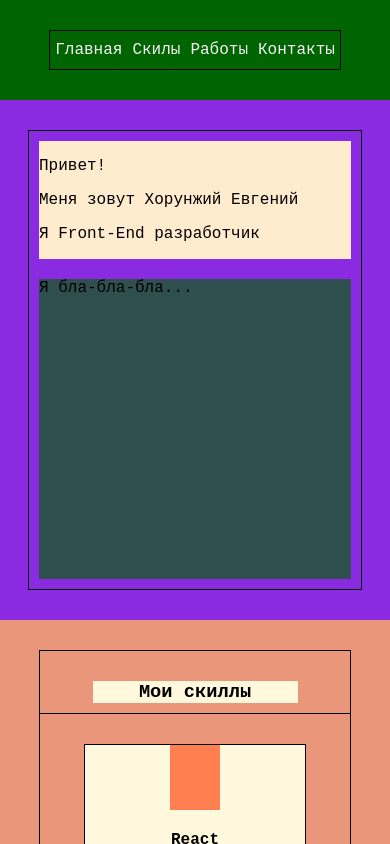
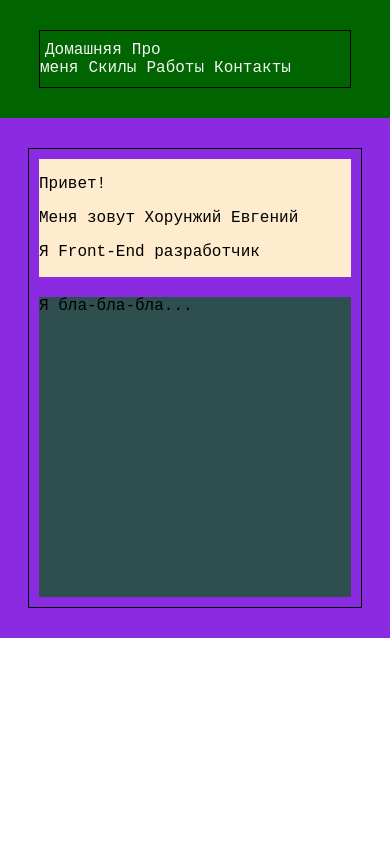
Before and after one commit to ZHe-testName/my_portfolio, a React (Create React App) app: page /#/home in a window 390 px wide. Before the commit this address led to /#/. Shown: the top 844 px of the page. Built offline with nearby package versions, Linux system fonts and the light colour scheme.

Commit message:
Added pouting and change all view

```diff
--- a/package.json
+++ b/package.json
@@ -8,6 +8,7 @@
     "@testing-library/user-event": "^12.1.10",
     "react": "^17.0.2",
     "react-dom": "^17.0.2",
+    "react-router": "^5.2.1",
     "react-router-dom": "^5.3.0",
     "react-scripts": "4.0.3",
     "web-vitals": "^1.0.1"
--- a/src/App.jsx
+++ b/src/App.jsx
@@ -1,27 +1,33 @@
 import React from 'react';
+import {Route, Redirect} from 'react-router-dom';
 
 import c from './app.module.css';
 
+import Home from './components/home/Home';
+import Contacts from './components/contacts/Contacts';
+import Header from './components/nav_bar/NavBar';
+import MyWorks from './components/my_works/MyWorks';
+import Skills from './components/skills/Skills';
 import AboutMe from './components/about_me/AboutMe';
-import Contacts from './components/contacts/Contacts';
-import Footer from './components/footer/Footer';
-import Header from './components/header/Header';
-import MyWorks from './components/my_works/MyWorks';
-import RemoteJob from './components/remote_job/RemoteJob';
-import ScrollUpButton from './components/scroll_up_button/ScrollUpButton';
-import Skills from './components/skills/Skills';
 
 function App() {
   return (
     <main className={c.app}>
         <Header />
-        <AboutMe />
-        <Skills />
-        <MyWorks />
-        <RemoteJob />
-        <Contacts />
-        <Footer />
-        <ScrollUpButton />
+
+        <div className="mainContent">
+          <Route path={'/'} exact render={() => <Redirect to="/home"/>}/>
+
+          <Route path="/home" render={() => <Home/>}/>
+
+          <Route path="/about_me" render={() => <AboutMe/>}/>
+
+          <Route path="/skills" render={() => <Skills/>}/>
+
+          <Route path="/works" render={() => <MyWorks/>}/>
+
+          <Route path="/contacts" render={() => <Contacts/>}/>
+        </div>
     </main>
   );
 }
--- a/src/components/about_me/AboutMe.jsx
+++ b/src/components/about_me/AboutMe.jsx
@@ -2,21 +2,11 @@
 
 import c from './about_me.module.css';
 
-function AboutMe() {
+function AboutMe(props) {
     return (
-        <section className={c.aboutMe}>
-            <div className={c.aboutMeWrap}>
-                <div className={c.aboutMeDescription}>
-                    <p>Привет!</p>
-                    <p>Меня зовут Хорунжий Евгений</p>
-                    <p>Я Front-End разработчик</p>
-                </div>
-
-                <div className={c.aboutMeImage}>
-                    Я бла-бла-бла...
-                </div>
-            </div>
-        </section>
+        <div>
+            <h2>About Me</h2>
+        </div>
     );
 };
 
--- a/src/components/header/Header.jsx
+++ /dev/null
@@ -1,23 +0,0 @@
-import React from "react";
-
-import c from './header.module.css';
-
-function Header() {
-    return (
-        <header className={c.header} id='header'>
-            <div className={c.menuWrap}>
-                <nav className={c.menuLinkWrap}>
-                    <a href='#'>Главная</a>
-
-                    <a href='#skills'>Скилы</a>
-
-                    <a href='#my_works'>Работы</a>
-
-                    <a href='#contacts'>Контакты</a>
-                </nav>
-            </div>
-        </header>
-    );
-};
-
-export default Header;
--- /dev/null
+++ b/src/components/home/Home.jsx
@@ -0,0 +1,23 @@
+import React from "react";
+
+import c from './home.module.css';
+
+function Home() {
+    return (
+        <section className={c.aboutMe}>
+            <div className={c.aboutMeWrap}>
+                <div className={c.aboutMeDescription}>
+                    <p>Привет!</p>
+                    <p>Меня зовут Хорунжий Евгений</p>
+                    <p>Я Front-End разработчик</p>
+                </div>
+
+                <div className={c.aboutMeImage}>
+                    Я бла-бла-бла...
+                </div>
+            </div>
+        </section>
+    );
+};
+
+export default Home;
--- /dev/null
+++ b/src/components/home/home.module.css
@@ -0,0 +1,38 @@
+.aboutMe {
+    background-color: blueviolet;
+    padding-top: var(--main_blocks_wrapper_padding);
+    padding-bottom: var(--main_blocks_wrapper_padding);
+}
+
+    .aboutMeWrap {
+        width: var(--main_blocks_wrapper_width);
+        margin: 0px auto;
+        display: flex;
+        justify-content: space-around;
+        align-items: center;
+        border: 1px solid black;
+    }
+
+        .aboutMeDescription{
+            background-color: blanchedalmond;
+        }
+
+        .aboutMeImage {
+            width: 250px;
+            height: 300px;
+            background-color: darkslategrey;
+        }
+
+@media (max-width: 481px) {
+    .aboutMeWrap {
+        align-items: stretch;
+        flex-direction: column;
+        padding: var(--main_blocks_wrapper_small_padding);
+    }
+
+        .aboutMeImage {
+            width: auto;
+            margin-top: 20px;
+            align-self: stretch;
+        }
+}
--- /dev/null
+++ b/src/components/nav_bar/NavBar.jsx
@@ -0,0 +1,26 @@
+import React from "react";
+import CustomNavLink from "./custom_nav_link/CustomNavLink";
+
+import c from './navbar.module.css';
+
+function Header() {
+    return (
+        <header className={c.header} id='header'>
+            <div className={c.menuWrap}>
+                <nav className={c.menuLinkWrap}>
+                    <CustomNavLink href="home" description="Домашняя"/>
+
+                    <CustomNavLink href="about_me" description="Про меня"/>
+
+                    <CustomNavLink href="skills" description="Скилы"/>
+
+                    <CustomNavLink href="works" description="Работы"/>
+
+                    <CustomNavLink href="contacts" description="Контакты"/>
+                </nav>
+            </div>
+        </header>
+    );
+};
+
+export default Header;
--- /dev/null
+++ b/src/components/nav_bar/custom_nav_link/CustomNavLink.jsx
@@ -0,0 +1,9 @@
+import {NavLink} from 'react-router-dom';
+
+function CustomNavLink(props) {
+    const {href, description} = props;
+
+    return <NavLink to={href}>{description}</NavLink>
+};
+
+export default CustomNavLink;
--- /dev/null
+++ b/src/react-app-env.d.ts
@@ -0,0 +1 @@
+/// <reference types="react-scripts" />
```
Also changed, not shown: tsconfig.json (added, +26 -0 lines), src/components/nav_bar/custom_nav_link/navlink.module.css (added), src/components/nav_bar/navbar.module.css (renamed from src/components/header/header.module.css), 1 other file (tests, documents, lock files or other folders).
